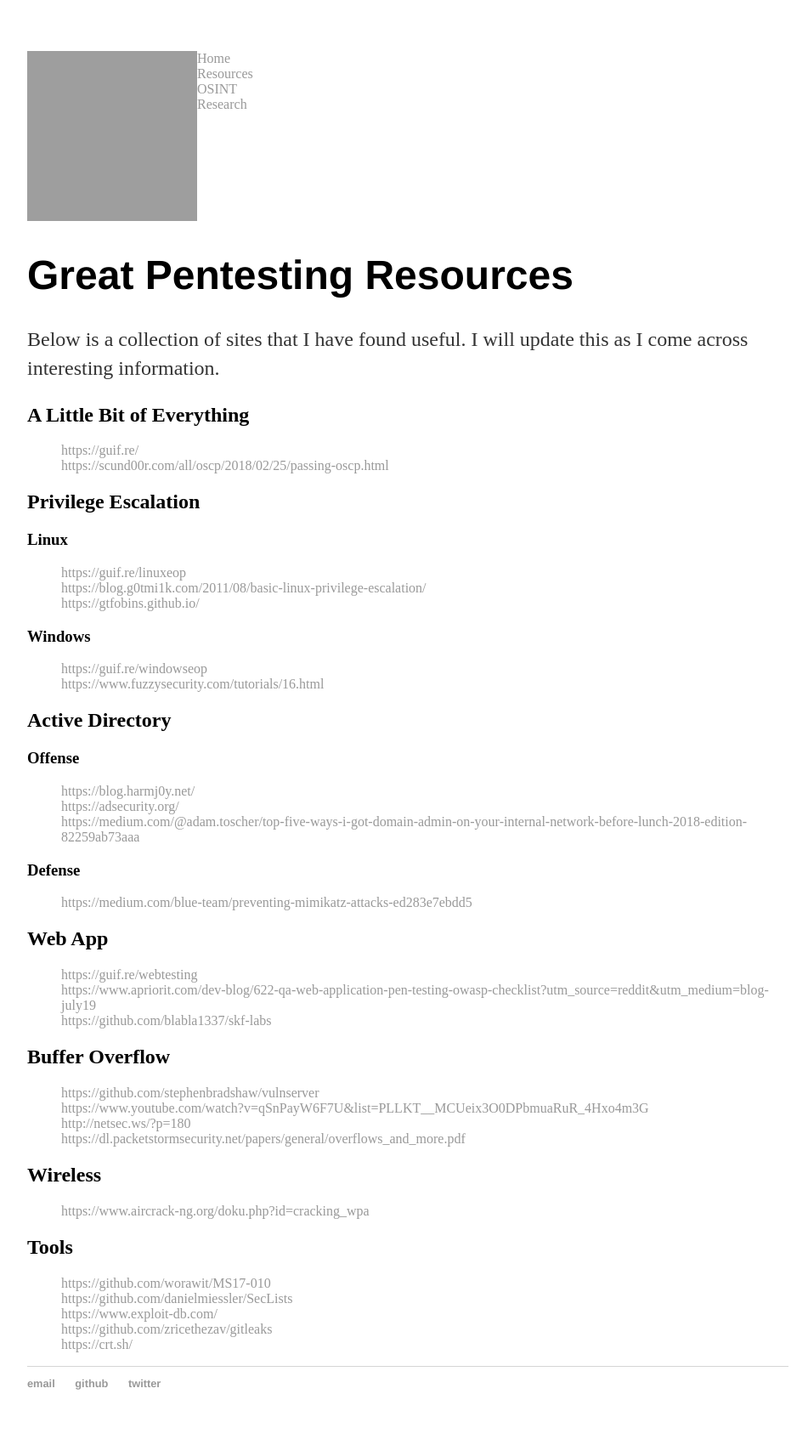
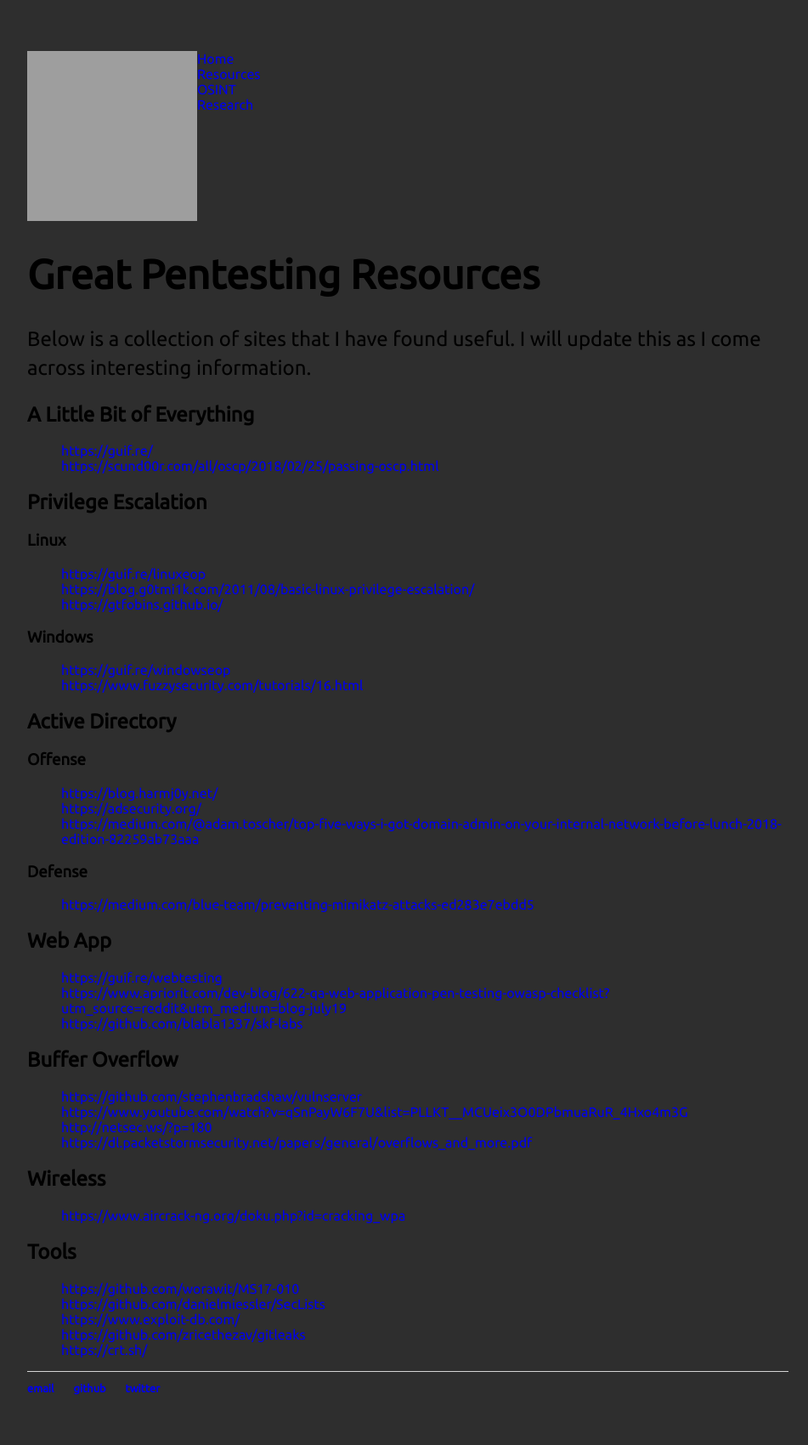
Before and after one commit to mcorybillington/mcorybillington.github.io, a Jekyll site: the page built from resources/index.html, in a window 1280 px wide. Shown: the whole page at 85% size, without its empty margins (160-1111 px from the left). Built offline with Jekyll 4.4.1, drawn with Linux system fonts in a browser that asks for light colours; grey boxes are pictures that could not be loaded.

Commit message:
Dark background and ubuntu font

```diff
--- a/_layouts/default.html
+++ b/_layouts/default.html
@@ -3,6 +3,7 @@
         <head>
                 <title>{{ page.title }}</title>
                 <link rel="stylesheet" type="text/css" href="/css/main.css">
+				<link rel="stylesheet" type="text/css" href="//fonts.googleapis.com/css?family=Ubuntu" />
         </head>
         <body>
 		<div class="header-row">
--- a/css/main.css
+++ b/css/main.css
@@ -1,14 +1,10 @@
-
-html {
-background-color: '#2E2E2E';
-}
-
 body {
     margin: 60px auto;
     width: 70%;
+    background-color: #2e2e2e;
+    font-family:'Ubuntu';
 }
 nav ul, footer ul {
-    font-family:'Helvetica', 'Arial', 'Sans-Serif';
     padding: 0px;
     list-style: none;
     font-weight: bold;
@@ -19,19 +15,16 @@
 }
 a {
     text-decoration: none;
-    color: #999;
 }
 a:hover {
     text-decoration: underline;
 }
 h1 {
     font-size: 3em;
-    font-family:'Helvetica', 'Arial', 'Sans-Serif';
 }
 p {
     font-size: 1.5em;
     line-height: 1.4em;
-    color: #333;
 }
 footer {
     border-top: 1px solid #d5d5d5;
```
